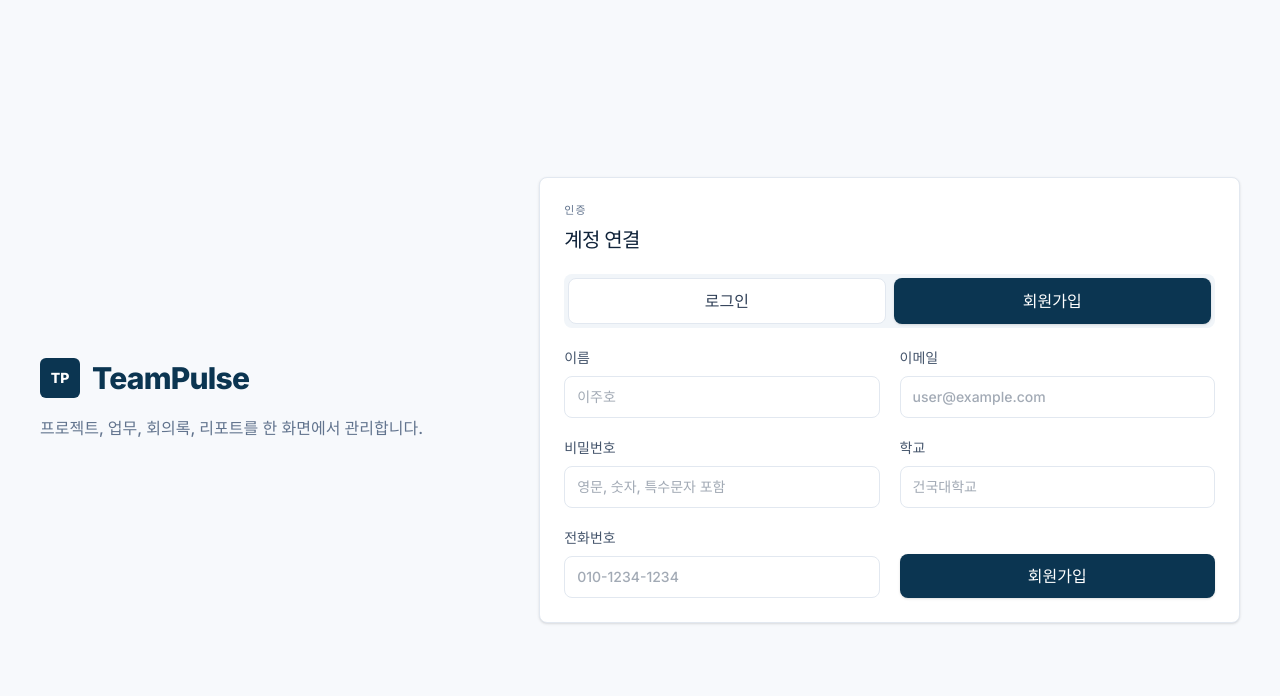
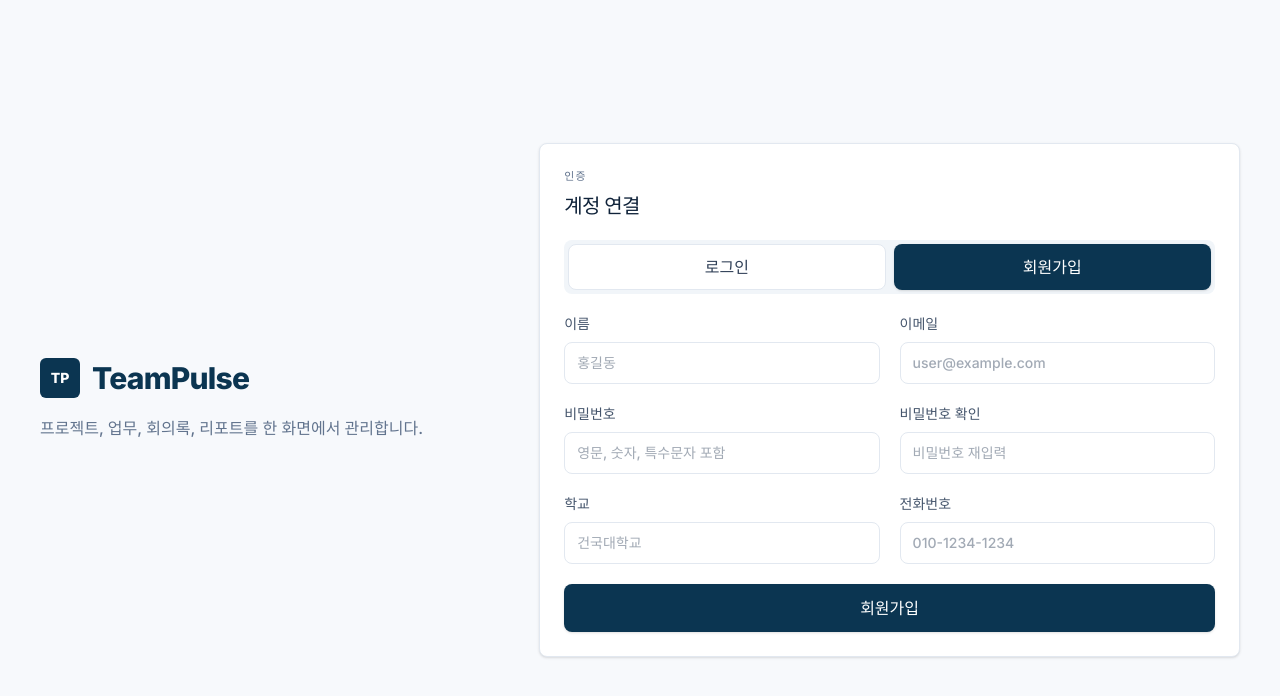
Before and after one commit to Konkuk-TeamPulse/TeamPulse-frontend, a React (Vite) app: page / in a window 1280 px wide. Both pictures are taken after a click on the button "회원가입". Shown: the top 696 px of the page. Built offline with nearby package versions, Linux system fonts and the light colour scheme.

Commit message:
feat: add signup password confirmation

```diff
--- a/src/components/assignment2/Onboarding.tsx
+++ b/src/components/assignment2/Onboarding.tsx
@@ -53,6 +53,7 @@ export function Onboarding({
   const [authForm, setAuthForm] = useState({
     loginEmail: "",
     password: "",
+    passwordConfirm: "",
     email: "",
     name: "",
     university: "",
@@ -96,6 +97,10 @@ export function Onboarding({
       return showToast("유효한 이메일 형식이 아닙니다.", "error");
     if (!authForm.password)
       return showToast("비밀번호를 입력해주세요.", "error");
+    if (!authForm.passwordConfirm)
+      return showToast("비밀번호를 한 번 더 입력해주세요.", "error");
+    if (authForm.password !== authForm.passwordConfirm)
+      return showToast("비밀번호가 일치하지 않습니다.", "error");
     if (!authForm.university.trim())
       return showToast("학교 이름을 입력해주세요.", "error");
     if (!authForm.phone.trim())
@@ -259,15 +264,15 @@ export function Onboarding({
                         placeholder="영문, 숫자, 특수문자 포함"
                       />
                     </Field>
-                    <button
-                      type="submit"
-                      className={buttonPrimaryClassName}
-                    >
+                    <button type="submit" className={buttonPrimaryClassName}>
                       로그인하고 불러오기
                     </button>
                   </form>
                 ) : (
-                  <form className="grid gap-5 sm:grid-cols-2" onSubmit={handleAuthSubmit}>
+                  <form
+                    className="grid gap-5 sm:grid-cols-2"
+                    onSubmit={handleAuthSubmit}
+                  >
                     <Field label="이름">
                       <input
                         className={inputClassName}
@@ -275,7 +280,7 @@ export function Onboarding({
                         onChange={(e) =>
                           setAuthForm({ ...authForm, name: e.target.value })
                         }
-                        placeholder="이주호"
+                        placeholder="홍길동"
                       />
                     </Field>
                     <Field label="이메일">
@@ -298,6 +303,20 @@ export function Onboarding({
                           setAuthForm({ ...authForm, password: e.target.value })
                         }
                         placeholder="영문, 숫자, 특수문자 포함"
+                      />
+                    </Field>
+                    <Field label="비밀번호 확인">
+                      <input
+                        className={inputClassName}
+                        type="password"
+                        value={authForm.passwordConfirm}
+                        onChange={(e) =>
+                          setAuthForm({
+                            ...authForm,
+                            passwordConfirm: e.target.value,
+                          })
+                        }
+                        placeholder="비밀번호 재입력"
                       />
                     </Field>
                     <Field label="학교">
@@ -323,10 +342,10 @@ export function Onboarding({
                         placeholder="010-1234-1234"
                       />
                     </Field>
-                    <div className="flex items-end">
+                    <div className="sm:col-span-2">
                       <button
                         type="submit"
-                        className={`${buttonPrimaryClassName} w-full`}
+                        className={`${buttonPrimaryClassName} w-full py-3`}
                       >
                         회원가입
                       </button>
@@ -382,10 +401,7 @@ export function Onboarding({
                   </Field>
                 </div>
                 <div className="mt-8 grid gap-4">
-                  <button
-                    type="submit"
-                    className={buttonPrimaryClassName}
-                  >
+                  <button type="submit" className={buttonPrimaryClassName}>
                     워크스페이스 생성
                   </button>
                 </div>
```
